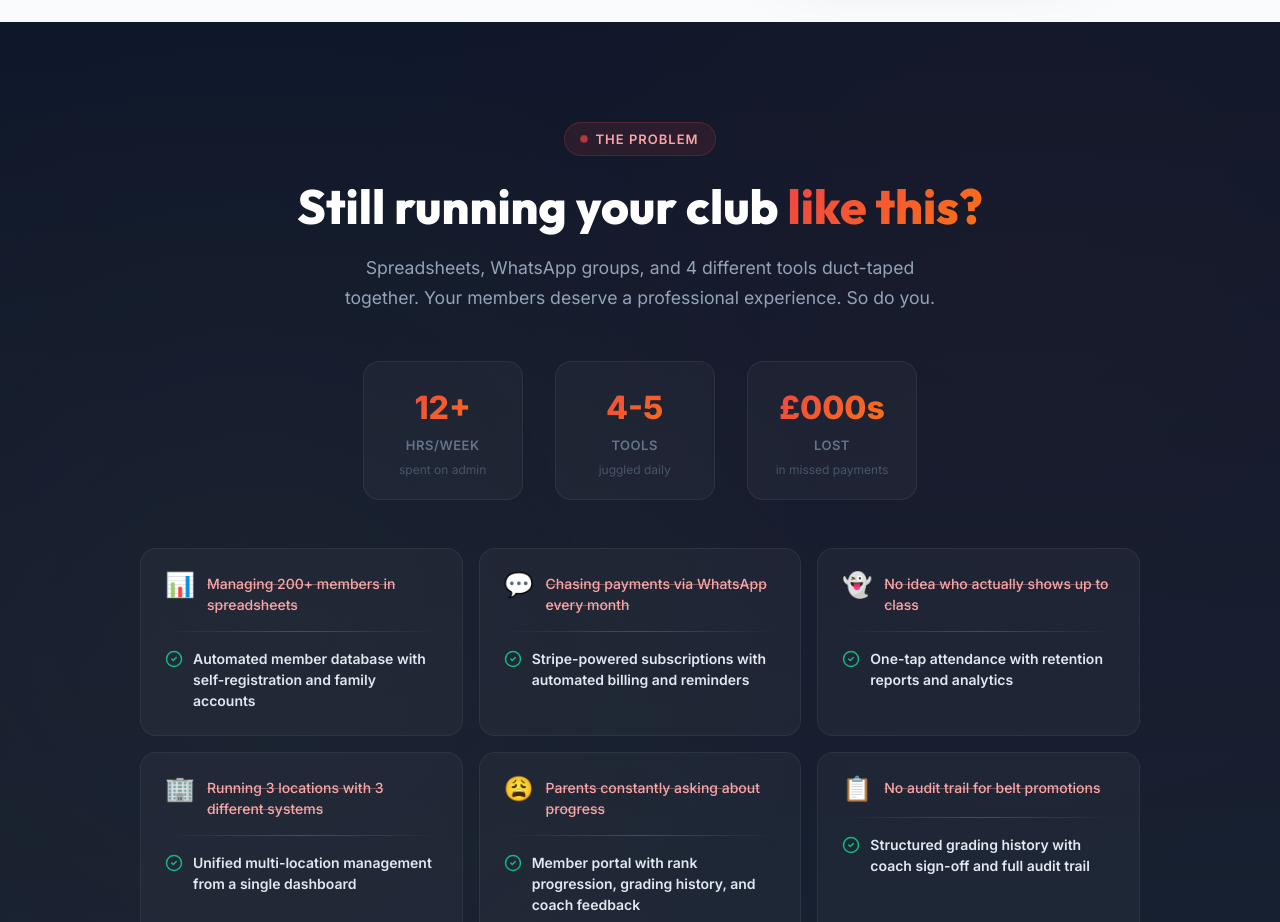
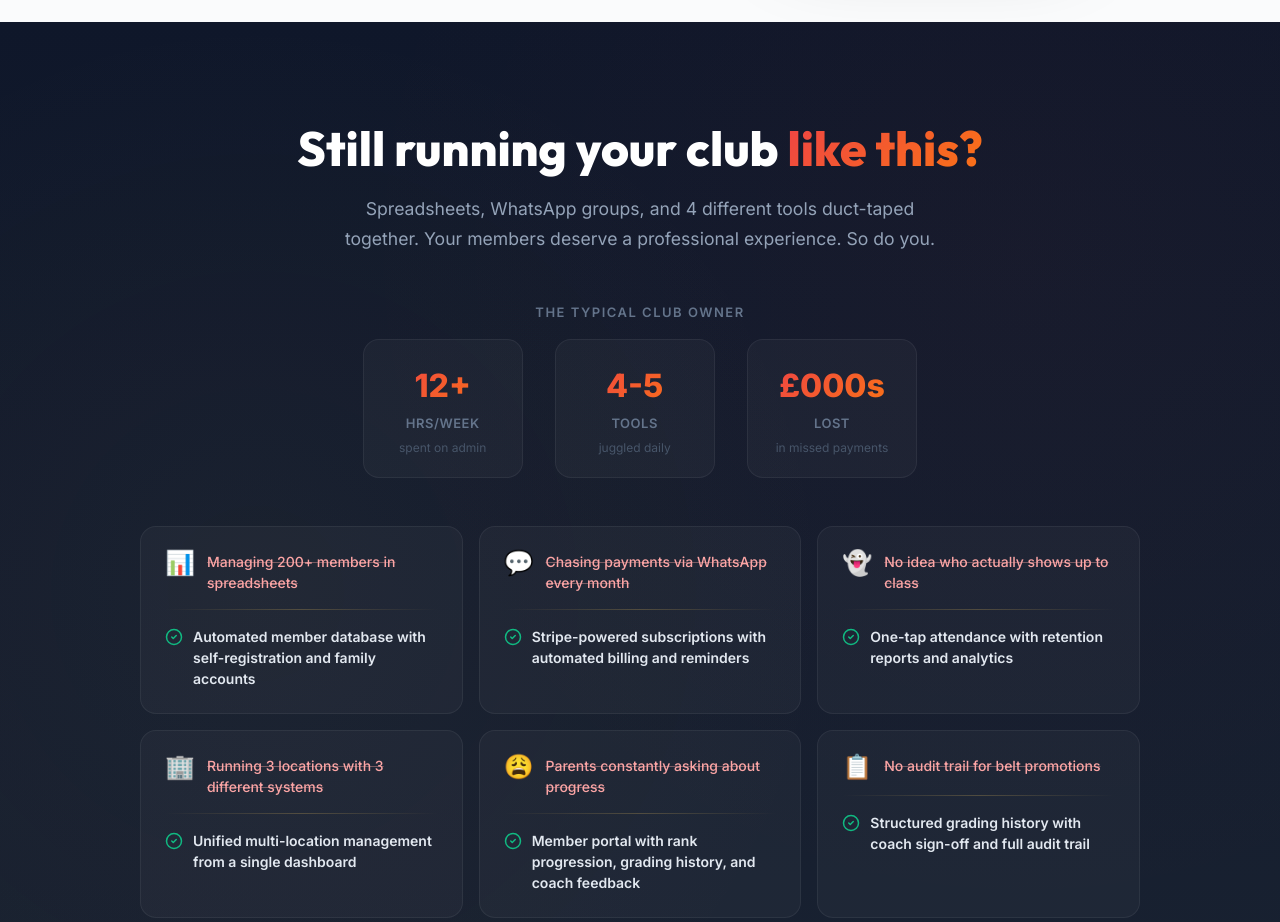
Before and after one commit to mzayub01/clubforge, a Next.js app: page / in a window 1280 px wide. Shown: the part 2640-3562 px from the top of the page. Built offline with nearby package versions, Linux system fonts and the light colour scheme; no server answers.

Commit message:
tweak: remove problem pill, add 'typical club owner' label above stats

```diff
--- a/src/app/page.tsx
+++ b/src/app/page.tsx
@@ -596,19 +596,6 @@ export default async function HomePage() {
           <div style={{ maxWidth: '1000px', margin: '0 auto', position: 'relative', zIndex: 1 }}>
             {/* Header */}
             <div style={{ textAlign: 'center', marginBottom: '48px' }}>
-              <div style={{
-                display: 'inline-flex', alignItems: 'center', gap: '8px',
-                background: 'rgba(239, 68, 68, 0.1)',
-                border: '1px solid rgba(239, 68, 68, 0.2)',
-                borderRadius: '100px',
-                padding: '6px 16px',
-                marginBottom: '24px',
-              }}>
-                <div style={{ width: '6px', height: '6px', borderRadius: '50%', background: '#EF4444', animation: 'pulse 2s ease-in-out infinite' }} />
-                <span style={{ fontSize: '13px', fontWeight: '600', color: '#FCA5A5', textTransform: 'uppercase', letterSpacing: '1px' }}>
-                  The problem
-                </span>
-              </div>
               <h2 style={{
                 fontSize: 'clamp(2rem, 4vw, 3rem)',
                 color: '#FFFFFF', fontWeight: '800', lineHeight: '1.1',
@@ -629,6 +616,13 @@ export default async function HomePage() {
             </div>
 
             {/* Stat callout */}
+            <p style={{
+              textAlign: 'center', fontSize: '13px', fontWeight: '600',
+              color: '#64748B', textTransform: 'uppercase', letterSpacing: '1.5px',
+              marginBottom: '16px',
+            }}>
+              The typical club owner
+            </p>
             <div style={{
               display: 'flex', justifyContent: 'center', gap: '32px', marginBottom: '48px',
               flexWrap: 'wrap',
```
